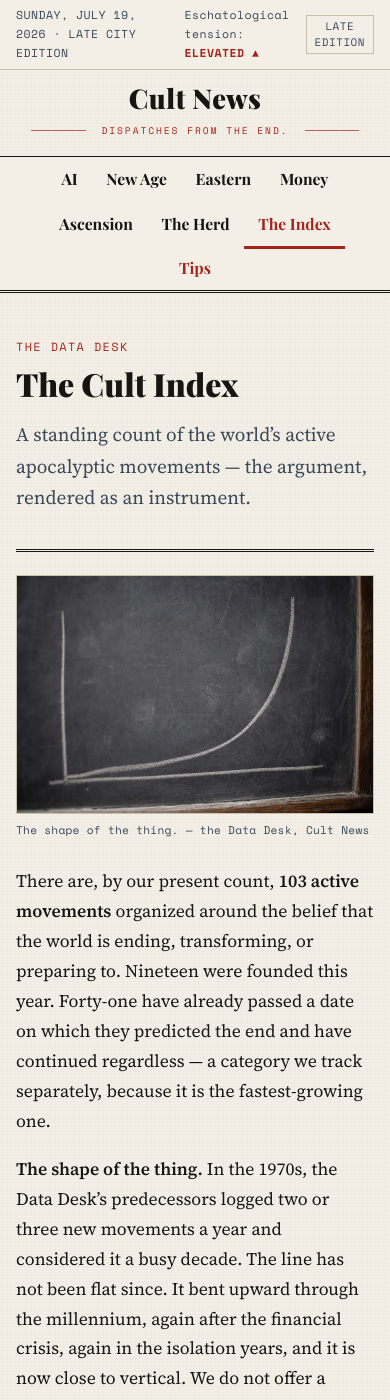
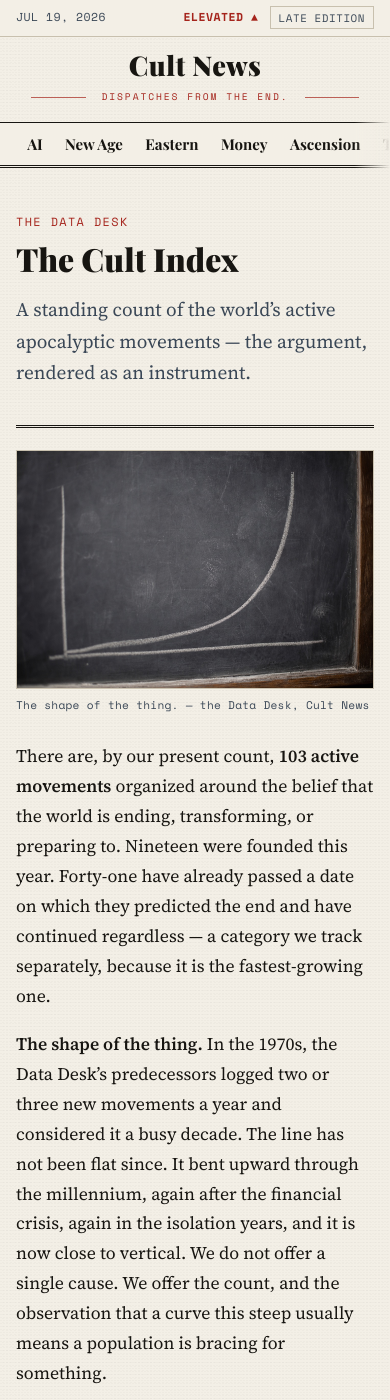
Before and after one commit to omniharmonic/cultnews, a Jekyll site: the page built from index-page.html, in a window 390 px wide and 1400 px high. Built offline with Jekyll 4.4.1, drawn with Linux system fonts in a browser that asks for light colours; some of the changed text lies outside the part shown.

Commit message:
Mobile polish: compact topbar, scrollable nav, roster as cards
- Topbar collapses to one clean line on phones: short date, no "Late City
  Edition" / "Eschatological tension:" labels (was wrapping to 3 lines).
- Section nav becomes a single horizontally-scrollable row under 640px with a
  right-edge fade hint (was 3 uneven wrapped rows); compact while sticky, and
  Tips stays reachable by swipe.
- Cult Index roster: the cramped 5-column table transforms into one card per
  movement on mobile (labeled Genre/Leader/Driver/Status, no truncation, no
  horizontal scroll). Desktop table view unchanged.

Verified across 390px light + dark, and desktop unaffected.

Co-Authored-By: Claude Opus 4.8 (1M context) <noreply@anthropic.com>

```diff
--- a/_layouts/default.html
+++ b/_layouts/default.html
@@ -8,9 +8,13 @@
 
   <div class="topbar">
     <div class="wrap">
-      <span class="topbar__date">{{ 'now' | date: "%A, %B %-d, %Y" }} · Late City Edition</span>
+      <span class="topbar__date">
+        <span class="topbar__date-full">{{ 'now' | date: "%A, %B %-d, %Y" }}</span>
+        <span class="topbar__date-short">{{ 'now' | date: "%b %-d, %Y" }}</span>
+        <span class="topbar__edition"> · Late City Edition</span>
+      </span>
       <span class="topbar__right">
-        <a href="{{ '/index/' | relative_url }}">Eschatological tension: <strong style="color:var(--accent)">{{ site.data.cult_index.tension }} ▲</strong></a>
+        <a href="{{ '/index/' | relative_url }}"><span class="topbar__tlabel">Eschatological tension: </span><strong style="color:var(--accent)">{{ site.data.cult_index.tension }} ▲</strong></a>
         <button class="theme-toggle" type="button" data-theme-toggle aria-pressed="false">Late Edition</button>
       </span>
     </div>
--- a/_layouts/index-page.html
+++ b/_layouts/index-page.html
@@ -84,13 +84,13 @@ layout: default
         <tbody>
           {%- for c in site.data.cults -%}
           <tr>
-            <td class="roster__name">
+            <td class="roster__name" data-label="Movement">
               {%- if c.genre == "herd" -%}<a href="{{ '/herd/' | relative_url }}">{{ c.name }}</a>{%- else -%}{{ c.name }}{%- endif -%}
             </td>
-            <td><span class="roster__genre">{{ c.genre }}</span></td>
-            <td>{{ c.leader }}</td>
-            <td>{{ c.driver }}</td>
-            <td class="mono" style="font-size:.78rem">{{ c.status }}</td>
+            <td data-label="Genre"><span class="roster__genre">{{ c.genre }}</span></td>
+            <td data-label="Leader">{{ c.leader }}</td>
+            <td data-label="Driver">{{ c.driver }}</td>
+            <td class="mono" style="font-size:.78rem" data-label="Status">{{ c.status }}</td>
           </tr>
           {%- endfor -%}
         </tbody>
--- a/assets/css/style.css
+++ b/assets/css/style.css
@@ -101,6 +101,7 @@ hr{ border:0; border-top:var(--rule); margin:2rem 0; }
 }
 .topbar .wrap{ display:flex; align-items:center; justify-content:space-between; gap:1rem; padding-top:.4rem; padding-bottom:.4rem; }
 .topbar__date{ text-transform:uppercase; }
+.topbar__date-short{ display:none; }
 .topbar__right{ display:flex; align-items:center; gap:1rem; }
 .topbar a{ color:inherit; text-decoration:none; }
 .topbar a:hover{ color:var(--accent); }
@@ -430,6 +431,39 @@ a.chip:hover{ background:var(--accent); color:var(--bg); }
 .mt0{ margin-top:0; } .mb0{ margin-bottom:0; }
 .visually-hidden{ position:absolute!important; width:1px; height:1px; padding:0; margin:-1px; overflow:hidden; clip:rect(0 0 0 0); white-space:nowrap; border:0; }
 
+/* ── Mobile refinements ───────────────────────────────────────────────────── */
+@media (max-width:600px){
+  /* Trim the topbar to one clean line: short date, no edition label, no tension label. */
+  .topbar__date-full, .topbar__edition, .topbar__tlabel{ display:none; }
+  .topbar__date-short{ display:inline; }
+  .topbar .wrap{ gap:.6rem; }
+  .topbar__right{ gap:.7rem; }
+}
+@media (max-width:640px){
+  /* Section nav becomes a single horizontally-scrollable row — compact while
+     sticky, with a right-edge fade hinting there's more to swipe. */
+  .nav{
+    -webkit-mask-image:linear-gradient(90deg,#000 calc(100% - 2.2rem),transparent);
+            mask-image:linear-gradient(90deg,#000 calc(100% - 2.2rem),transparent);
+  }
+  .nav .wrap{
+    flex-wrap:nowrap; overflow-x:auto; justify-content:flex-start;
+    -webkit-overflow-scrolling:touch; scrollbar-width:none; padding-right:2.4rem;
+  }
+  .nav .wrap::-webkit-scrollbar{ display:none; }
+  .nav a{ padding:.55rem .7rem; font-size:.94rem; }
+
+  /* Roster: a cramped 5-column table becomes one card per movement. */
+  .table-scroll{ overflow:visible; }
+  .roster thead{ display:none; }
+  .roster tbody tr{ display:block; border:1px solid var(--line); margin-bottom:.85rem; background:var(--card); }
+  .roster tbody tr:nth-child(odd){ background:var(--card); }
+  .roster td{ display:flex; gap:.7rem; border:0; border-top:1px solid var(--line); padding:.35rem .8rem; font-size:.92rem; }
+  .roster td::before{ content:attr(data-label); flex:0 0 4.2rem; font-family:var(--mono); font-size:.6rem; text-transform:uppercase; letter-spacing:.05em; color:var(--fg-soft); padding-top:.2rem; }
+  .roster td.roster__name{ display:block; font-size:1.15rem; border-top:0; border-bottom:1px solid var(--line); padding:.5rem .8rem; }
+  .roster td.roster__name::before{ display:none; }
+}
+
 /* ── Motion & print ───────────────────────────────────────────────────────── */
 @media (prefers-reduced-motion:reduce){
   .ticker__track{ animation:none !important; transform:none !important; }
```
